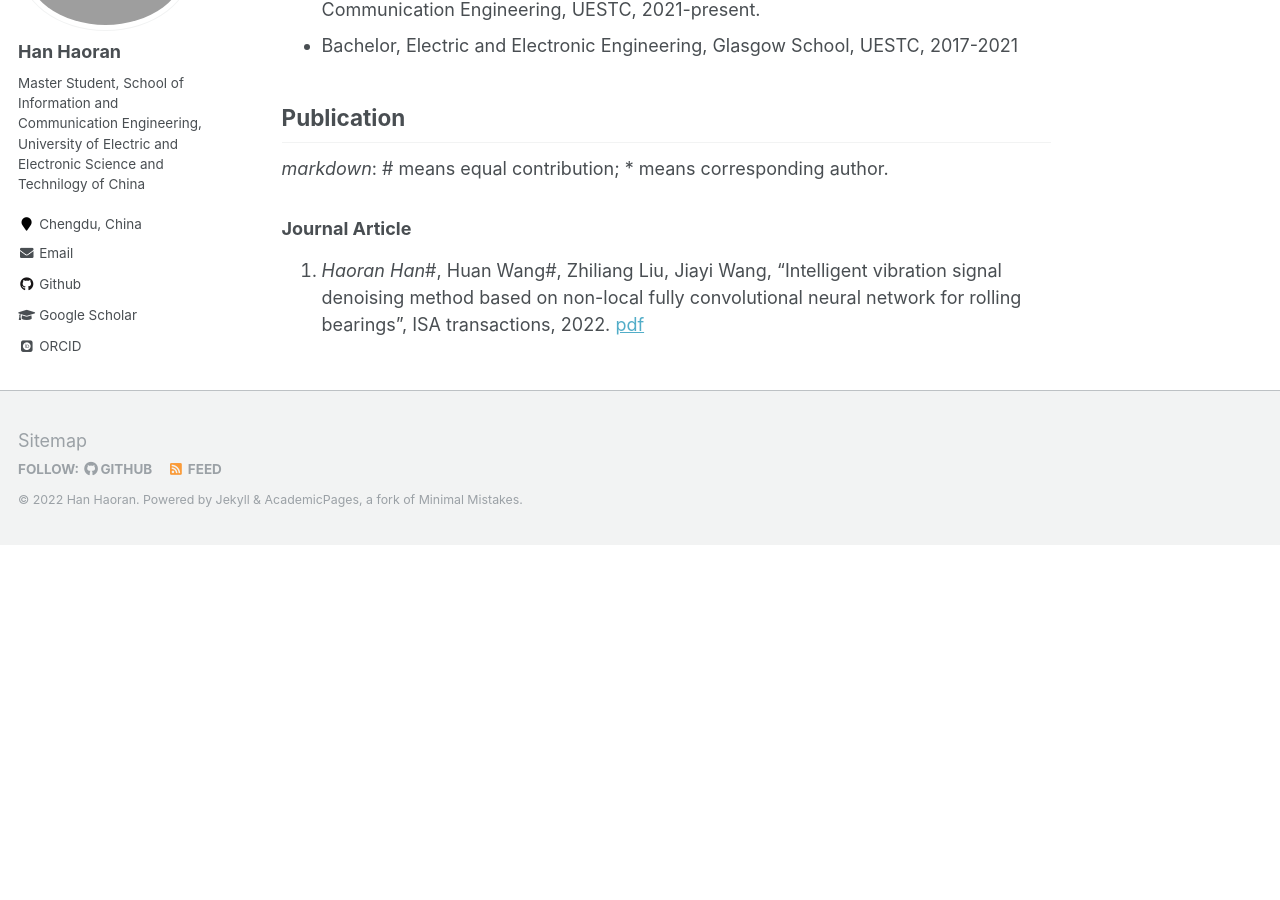
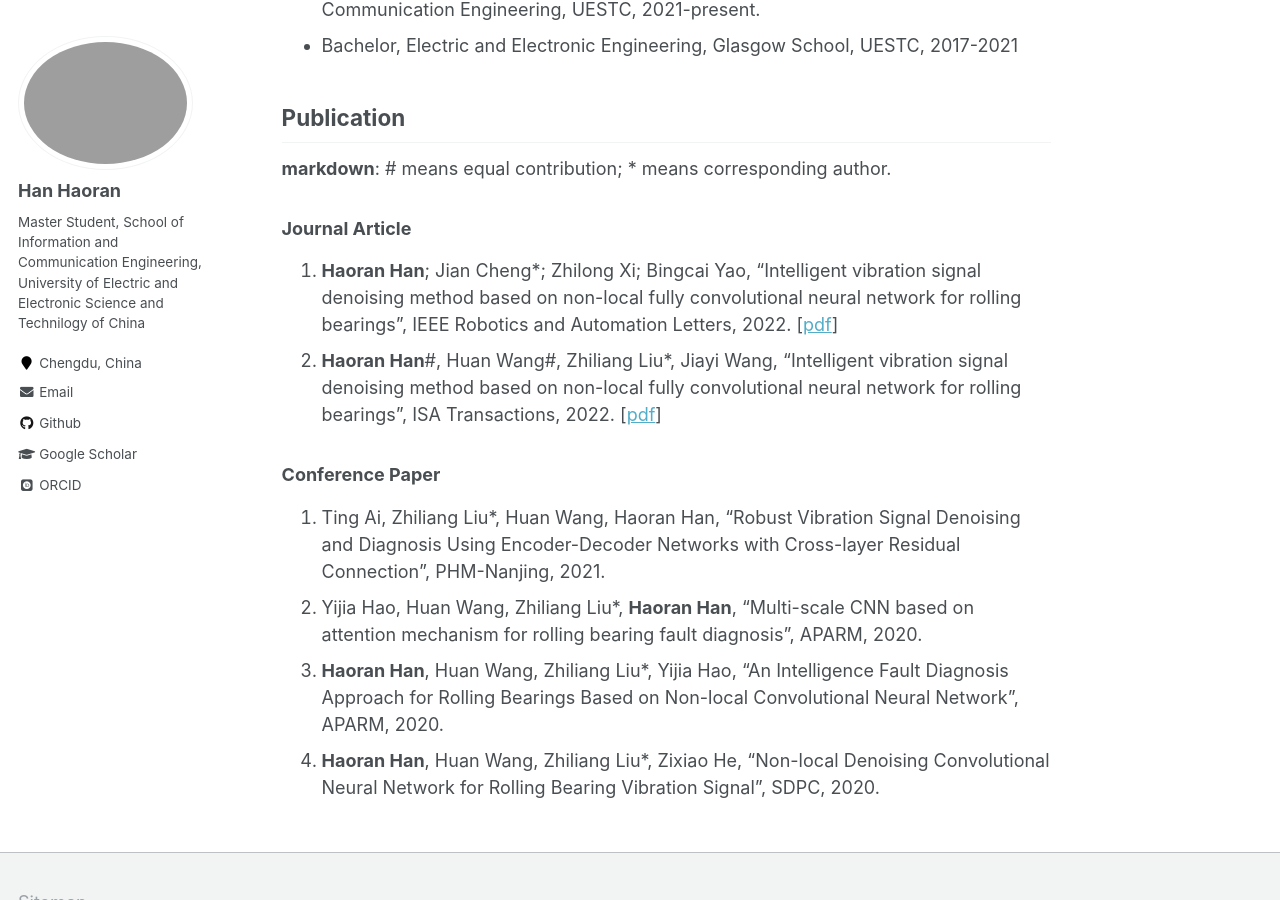
Before and after one commit to Han-Adam/Han-Adam.github.io, a Jekyll site: the page built from _pages/about.md, in a window 1280 px wide and 900 px high, scrolled down 499 px. Built offline with Jekyll 4.4.1, drawn with Linux system fonts in a browser that asks for light colours; some web fonts are replaced; before the commit the page ends 1044 px from its top, so only the background shows below that.

Commit message:
Update about.md

```diff
--- a/_pages/about.md
+++ b/_pages/about.md
@@ -17,6 +17,13 @@ Hi! I am Siteng Huang (黄思腾 in Chinese). I am a joint Ph.D. student of Zhej
 - Bachelor, Electric and Electronic Engineering, Glasgow School, UESTC, 2017-2021
 
 ## Publication
-*markdown*: # means equal contribution; * means corresponding author.
+**markdown**: # means equal contribution; * means corresponding author.
 ### Journal Article
-1. *Haoran Han*#, Huan Wang#, Zhiliang Liu, Jiayi Wang, "Intelligent vibration signal denoising method based on non-local fully convolutional neural network for rolling bearings", ISA transactions, 2022. [pdf](https://doi.org/10.1016/j.isatra.2021.04.022)
+1. **Haoran Han**; Jian Cheng*; Zhilong Xi; Bingcai Yao, "Intelligent vibration signal denoising method based on non-local fully convolutional neural network for rolling bearings", IEEE Robotics and Automation Letters, 2022. [[pdf](https://ieeexplore.ieee.org/document/9850366)]
+2. **Haoran Han**#, Huan Wang#, Zhiliang Liu*, Jiayi Wang, "Intelligent vibration signal denoising method based on non-local fully convolutional neural network for rolling bearings", ISA Transactions, 2022. [[pdf](https://doi.org/10.1016/j.isatra.2021.04.022)]
+
+### Conference Paper
+1. Ting Ai, Zhiliang Liu*, Huan Wang, Haoran Han, "Robust Vibration Signal Denoising and Diagnosis Using Encoder-Decoder Networks with Cross-layer Residual Connection", PHM-Nanjing, 2021.
+2. Yijia Hao, Huan Wang, Zhiliang Liu*, **Haoran Han**, "Multi-scale CNN based on attention mechanism for rolling bearing fault diagnosis", APARM, 2020.
+3. **Haoran Han**, Huan Wang, Zhiliang Liu*, Yijia Hao, "An Intelligence Fault Diagnosis Approach for Rolling Bearings Based on Non-local Convolutional Neural Network", APARM, 2020.
+4. **Haoran Han**, Huan Wang, Zhiliang Liu*, Zixiao He, "Non-local Denoising Convolutional Neural Network for Rolling Bearing Vibration Signal", SDPC, 2020.
```
